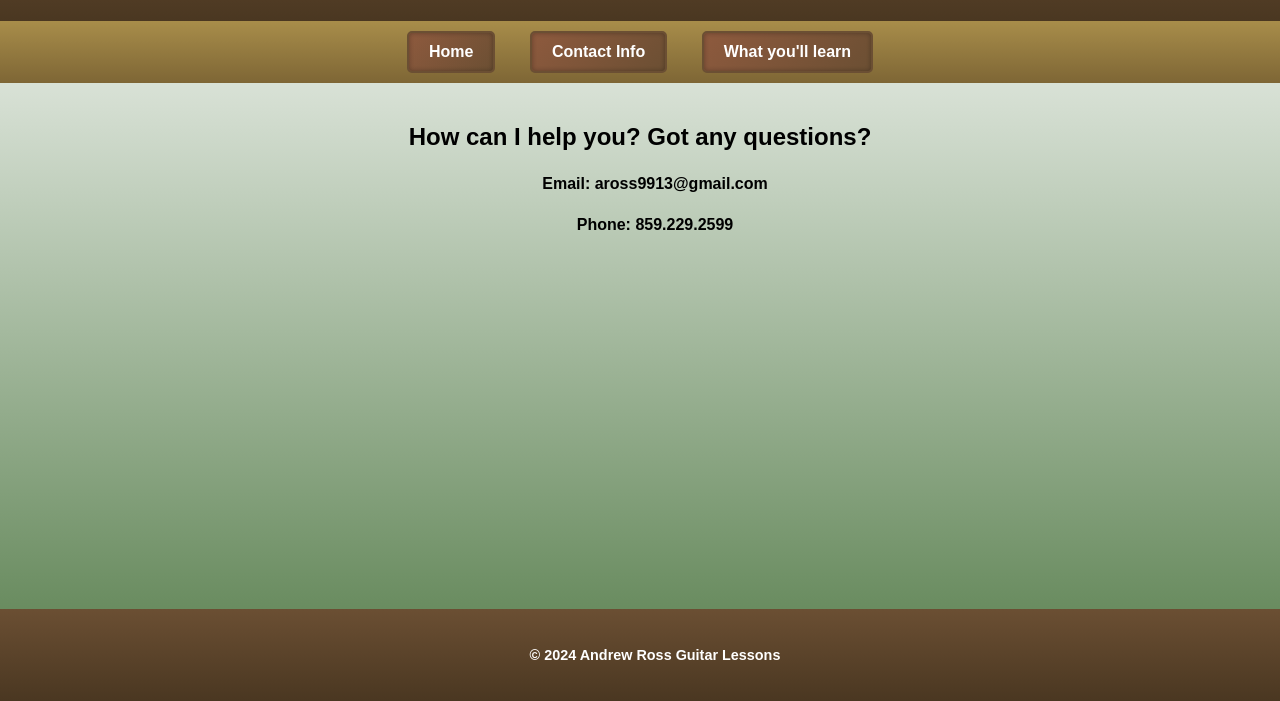
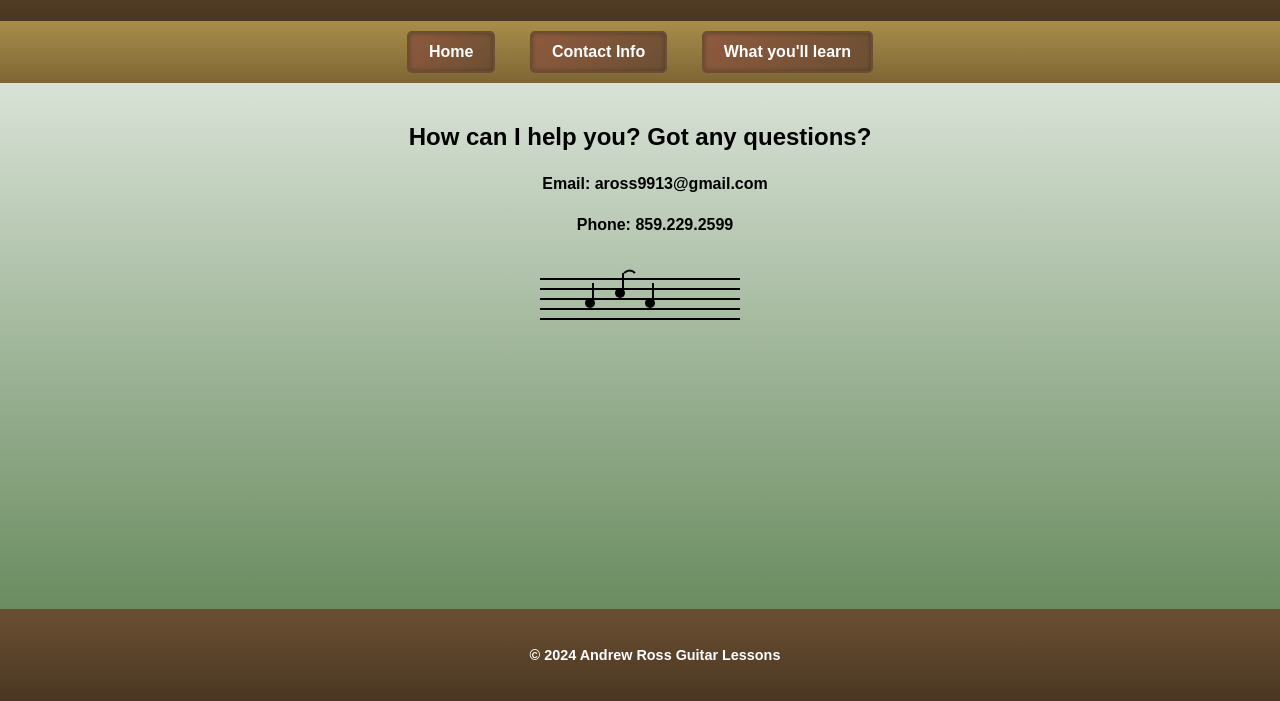
Before and after one commit to andycamguy/Guitar-Lesson-Site, a plain HTML site: page contact.html in a window 1280 px wide. Shown: the part 99-800 px from the top of the page. Drawn offline with Linux system fonts and the light colour scheme.

Commit message:
added photo and svg

```diff
--- a/contact.html
+++ b/contact.html
@@ -5,7 +5,6 @@
     <meta name="viewport" content="width=device-width, initial-scale=1.0">
     <title>Contact Info - Andrew Ross Guitar Lessons</title>
     <link rel="stylesheet" href="style.css">
-    <script type="text/javascript" src="https://cdn.emailjs.com/dist/email.min.js"></script>
 </head>
 <body>
     <header>
@@ -23,52 +22,32 @@
         <p>Email: aross9913@gmail.com</p>
         <p>Phone: 859.229.2599</p>
 
-        <!-- Contact Form -->
-        <!-- <form id="contact-form">
-            <label for="user-email">Your Email:</label>
-            <input type="email" id="user-email" name="user-email" required>
+        <!-- SVG Section -->
+        <div style="text-align: center; margin-top: 20px;">
+            <svg xmlns="http://www.w3.org/2000/svg" viewBox="0 0 200 100" width="200" height="100">
+                <!-- Staff lines -->
+                <rect y="20" width="200" height="2" fill="black" />
+                <rect y="30" width="200" height="2" fill="black" />
+                <rect y="40" width="200" height="2" fill="black" />
+                <rect y="50" width="200" height="2" fill="black" />
+                <rect y="60" width="200" height="2" fill="black" />
 
-            <label for="message">Your Question:</label>
-            <textarea id="message" name="message" rows="4" required></textarea>
+                <!-- Musical notes -->
+                <circle cx="50" cy="45" r="5" fill="black" />
+                <rect x="52" y="25" width="2" height="20" fill="black" />
 
-            <button type="submit">Send Message</button>
-        </form> -->
+                <circle cx="80" cy="35" r="5" fill="black" />
+                <rect x="82" y="15" width="2" height="20" fill="black" />
+                <path d="M84 15 Q90 10 95 15" stroke="black" fill="transparent" stroke-width="2" />
+
+                <circle cx="110" cy="45" r="5" fill="black" />
+                <rect x="112" y="25" width="2" height="20" fill="black" />
+            </svg>
+        </div>
     </main>
 
     <footer>
         <p>© 2024 Andrew Ross Guitar Lessons</p>
     </footer>
-<!--
-    <script>
-       YOUR_USER_ID = 'Andrew Ross';
-       YOUR_SERVICE_ID = 'Gmail'
-        emailjs.init('YOUR_USER_ID'); // Replace with your EmailJS User ID
-
-        // Handle form submission
-        document.getElementById('contact-form').addEventListener('submit', function(event) {
-            event.preventDefault();
-
-            // Get form data
-            const userEmail = document.getElementById('user-email').value;
-            const message = document.getElementById('message').value;
-
-            // Prepare email parameters
-            const emailParams = {
-                user_email: userEmail,
-                message: message
-            };
-
-            // Send email via EmailJS (replace 'YOUR_SERVICE_ID' with your service ID)
-            emailjs.send('YOUR_SERVICE_ID', '', emailParams)
-                .then(function(response) {
-                    alert('Your message was sent successfully!');
-                }, function(error) {
-                    alert('Oops! Something went wrong. Please try again later.');
-                });
-
-            // Reset the form
-            document.getElementById('contact-form').reset();
-        });
-    </script> -->
 </body>
 </html>
```
Also changed, not shown: index.html (+1 -0 lines), profile pic linkedin no frame.jpg (added).
